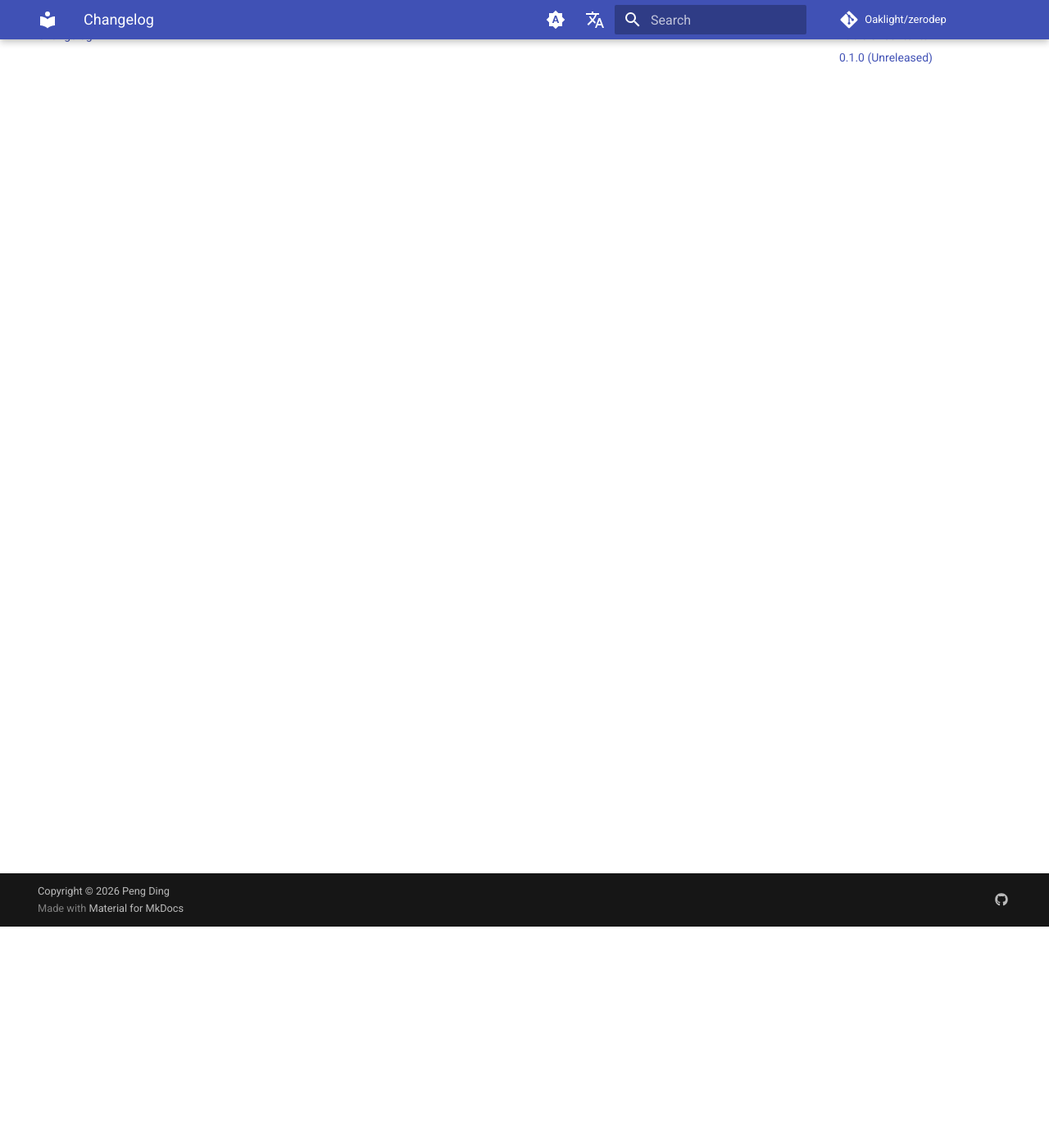
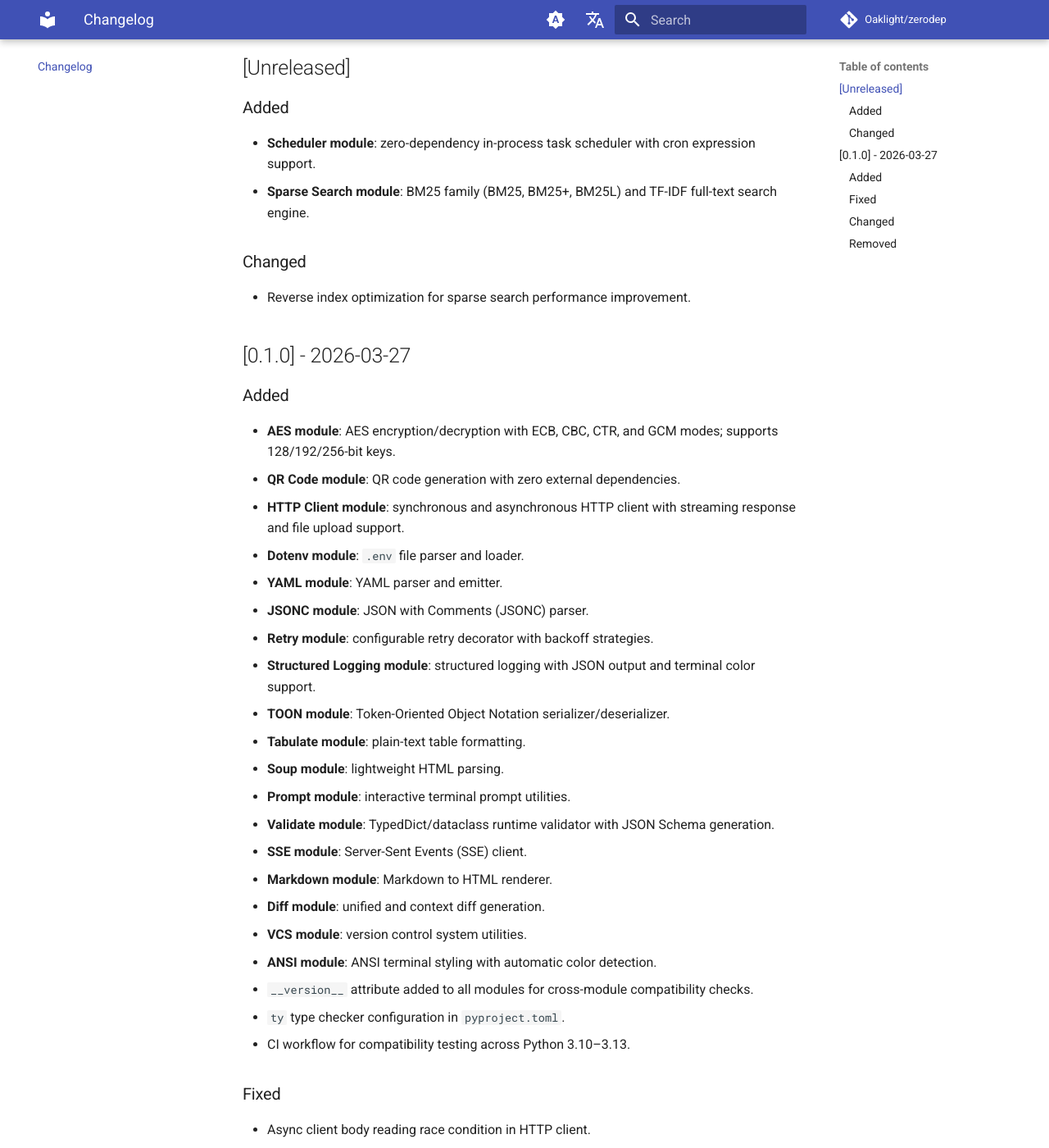
Before and after one commit to Oaklight/zerodep, an MkDocs documentation site: the page built from docs/changelog.md, in a window 1280 px wide and 1400 px high, scrolled down 270 px. Shown: the whole window at 82% size. Built offline with MkDocs 1.6.1 and Material for MkDocs 9.7.7, drawn with Linux system fonts in a browser that asks for light colours; comment, search, counter and statistics services are not loaded; some of the changed text lies outside the part shown.

Commit message:
update changelog following Keep a Changelog format

```diff
--- a/docs/changelog.md
+++ b/docs/changelog.md
@@ -1,5 +1,56 @@
 # Changelog
 
-## 0.1.0 (Unreleased)
+All notable changes to this project will be documented in this file.
 
-- Initial release with AES, QR Code, and HTTP Client modules.
+The format is based on [Keep a Changelog](https://keepachangelog.com/en/1.1.0/).
+
+## [Unreleased]
+
+### Added
+
+- **Scheduler module**: zero-dependency in-process task scheduler with cron expression support.
+- **Sparse Search module**: BM25 family (BM25, BM25+, BM25L) and TF-IDF full-text search engine.
+
+### Changed
+
+- Reverse index optimization for sparse search performance improvement.
+
+## [0.1.0] - 2026-03-27
+
+### Added
+
+- **AES module**: AES encryption/decryption with ECB, CBC, CTR, and GCM modes; supports 128/192/256-bit keys.
+- **QR Code module**: QR code generation with zero external dependencies.
+- **HTTP Client module**: synchronous and asynchronous HTTP client with streaming response and file upload support.
+- **Dotenv module**: `.env` file parser and loader.
+- **YAML module**: YAML parser and emitter.
+- **JSONC module**: JSON with Comments (JSONC) parser.
+- **Retry module**: configurable retry decorator with backoff strategies.
+- **Structured Logging module**: structured logging with JSON output and terminal color support.
+- **TOON module**: Token-Oriented Object Notation serializer/deserializer.
+- **Tabulate module**: plain-text table formatting.
+- **Soup module**: lightweight HTML parsing.
+- **Prompt module**: interactive terminal prompt utilities.
+- **Validate module**: TypedDict/dataclass runtime validator with JSON Schema generation.
+- **SSE module**: Server-Sent Events (SSE) client.
+- **Markdown module**: Markdown to HTML renderer.
+- **Diff module**: unified and context diff generation.
+- **VCS module**: version control system utilities.
+- **ANSI module**: ANSI terminal styling with automatic color detection.
+- `__version__` attribute added to all modules for cross-module compatibility checks.
+- `ty` type checker configuration in `pyproject.toml`.
+- CI workflow for compatibility testing across Python 3.10–3.13.
+
+### Fixed
+
+- Async client body reading race condition in HTTP client.
+- Type errors across multiple modules detected by `ty` type checker.
+
+### Changed
+
+- Aligned terminal color detection logic across prompt, structlog, and ansi modules.
+- Replaced `httpbin.org` with local test server for reliable HTTP correctness tests.
+
+### Removed
+
+- `typing_extensions` dependency from validate module.
```
